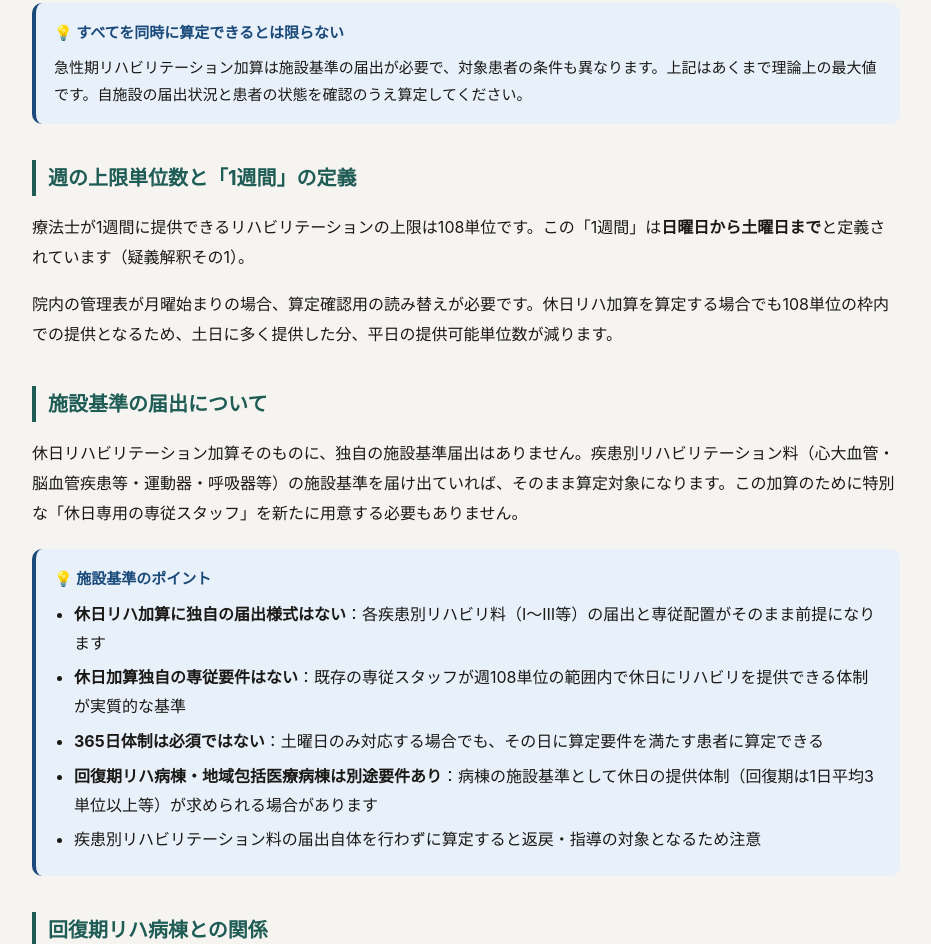
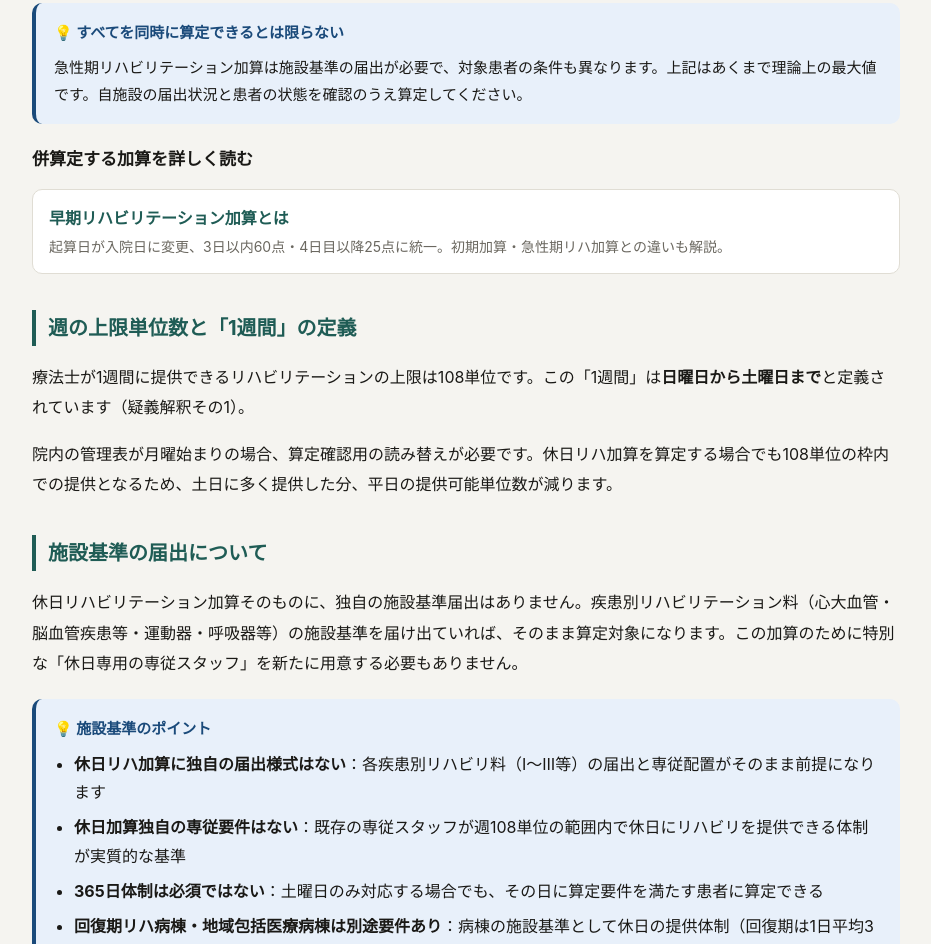
Before and after one commit to reha-tool-jp/reha-tool, a plain HTML site: page articles/kyujitsu-reha-kazan.html in a window 1280 px wide. Shown: the part 4328-5272 px from the top of the page, without its empty margins (174-1105 px from the left). Drawn offline with Linux system fonts and the light colour scheme.

Commit message:
休日リハ加算の記事: 併算定の節の直後に「早期リハ加算」への次に読むカードを追加（導線の位置テスト）
Co-Authored-By: Claude Sonnet 5.5 <noreply@anthropic.com>
Claude-Session: https://claude.ai/code/session_01UQdD3r9aUDzQYKFX9HsN82

```diff
--- a/articles/kyujitsu-reha-kazan.html
+++ b/articles/kyujitsu-reha-kazan.html
@@ -340,6 +340,14 @@
       急性期リハビリテーション加算は施設基準の届出が必要で、対象患者の条件も異なります。上記はあくまで理論上の最大値です。自施設の届出状況と患者の状態を確認のうえ算定してください。
     </div>
 
+    <div class="related-section" style="margin-top:20px;">
+      <div class="section-title">併算定する加算を詳しく読む</div>
+      <a class="related-card" href="souki-reha-kazan.html">
+        <div class="related-name">早期リハビリテーション加算とは</div>
+        <div class="related-desc">起算日が入院日に変更、3日以内60点・4日目以降25点に統一。初期加算・急性期リハ加算との違いも解説。</div>
+      </a>
+    </div>
+
     <h2>週の上限単位数と「1週間」の定義</h2>
     <p>療法士が1週間に提供できるリハビリテーションの上限は108単位です。この「1週間」は<strong>日曜日から土曜日まで</strong>と定義されています（疑義解釈その1）。</p>
     <p>院内の管理表が月曜始まりの場合、算定確認用の読み替えが必要です。休日リハ加算を算定する場合でも108単位の枠内での提供となるため、土日に多く提供した分、平日の提供可能単位数が減ります。</p>
```
